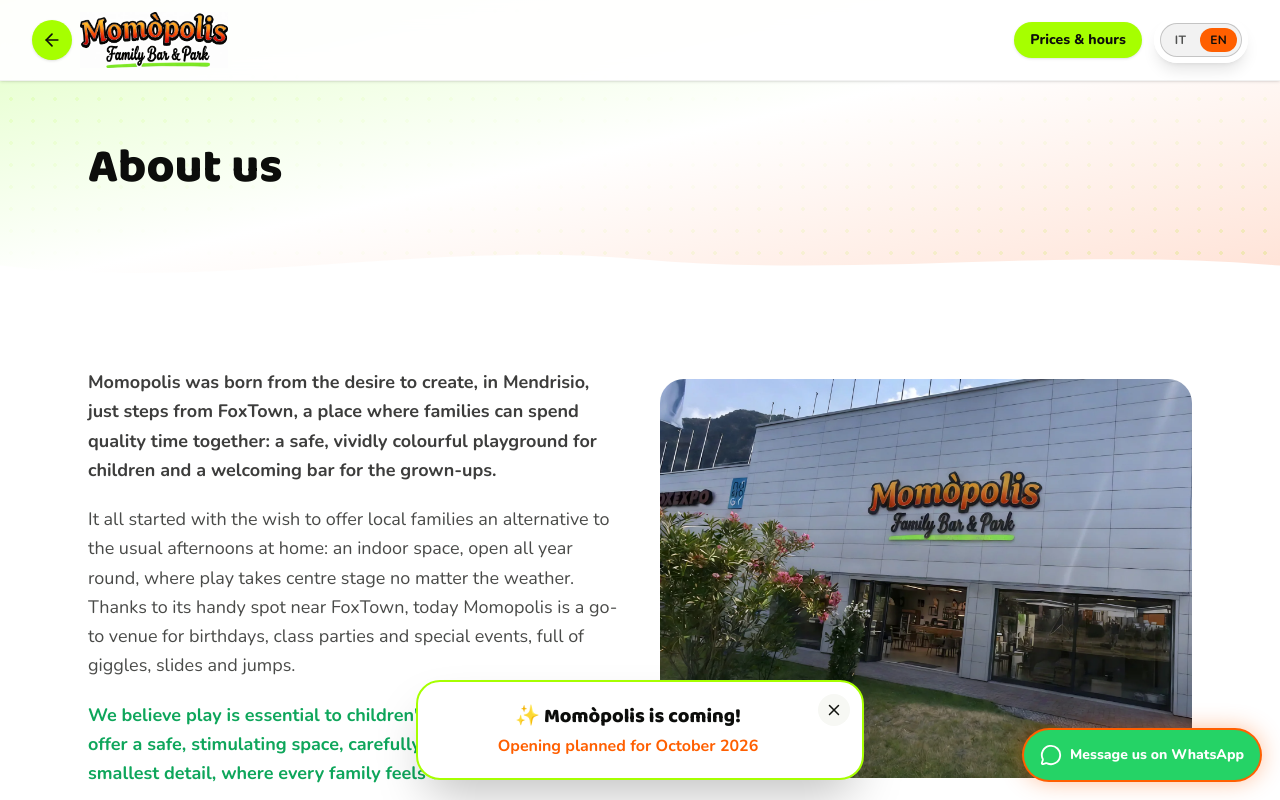
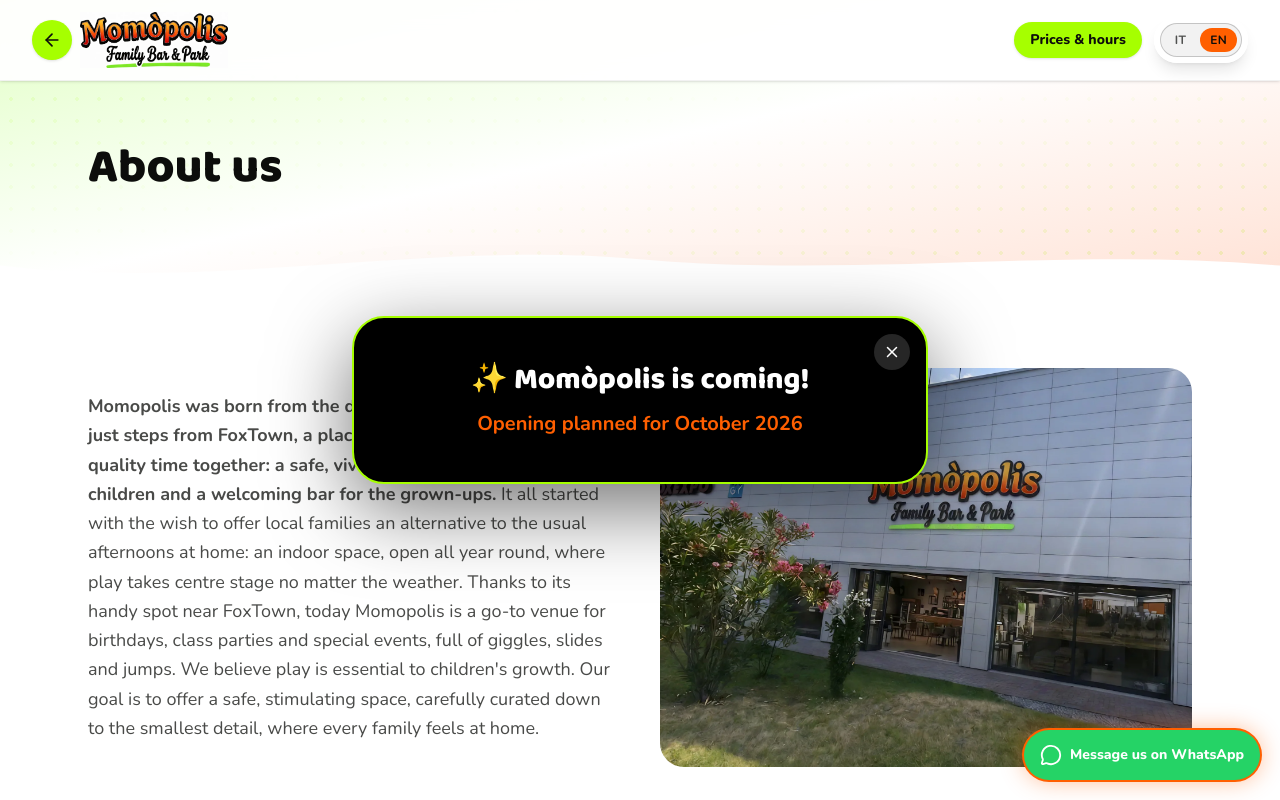
Before and after one commit to evamarketingmedia/Momopolismendri, a Next.js app: page /en/chi-siamo in a window 1280 px wide. Shown: the top 800 px of the page. Built offline with nearby package versions, Linux system fonts and the light colour scheme.

Commit message:
fix party flow and page content

```diff
--- a/src/app/[lang]/chi-siamo/page.tsx
+++ b/src/app/[lang]/chi-siamo/page.tsx
@@ -44,15 +44,13 @@
       <section className="py-16 sm:py-20">
         <Container className="grid items-center gap-10 lg:grid-cols-2">
           <div className="order-2 lg:order-1">
-            <p className="text-lg font-bold leading-relaxed text-momo-black/80">
-              {dict.about.intro}
-            </p>
-            <p className="mt-5 text-lg leading-relaxed text-momo-black/75">
-              {dict.about.storyText}
-            </p>
-            <p className="mt-5 text-lg font-bold leading-relaxed text-momo-green-700">
-              {dict.about.missionText}
-            </p>
+            {locale === "it" ? (
+              <p className="text-lg leading-relaxed text-momo-black/75">
+                <strong className="text-momo-black">Momòpolis</strong> nasce dall’idea di due genitori che da sempre hanno desiderato un luogo di lavoro vicino alla famiglia, ma anche dal bisogno di creare un luogo, per tutte le altre famiglie, che possa offrire un&apos;esperienza di divertimento e benessere. Grazie all&apos;area ristoro, affacciata sul parco giochi, il nostro <strong className="text-momo-black">Family Bar &amp; Park</strong> è un punto d’incontro per chiunque desideri trascorrere i propri momenti liberi in un luogo sicuro, accogliente e stimolante. I bambini potranno giocare liberamente, socializzare e scoprire nuove amicizie, mentre gli adulti si concedono una pausa di qualità.
+              </p>
+            ) : (
+              <p className="text-lg leading-relaxed text-momo-black/75"><strong>{dict.about.intro}</strong> {dict.about.storyText} {dict.about.missionText}</p>
+            )}
           </div>
           <div className="relative order-1 aspect-[4/3] overflow-hidden rounded-3xl lg:order-2">
             <Image
--- a/src/app/[lang]/pacchetti-feste/page.tsx
+++ b/src/app/[lang]/pacchetti-feste/page.tsx
@@ -22,10 +22,10 @@
 export async function generateMetadata({params}:{params:Promise<{lang:string}>}):Promise<Metadata>{const {lang}=await params;if(!hasLocale(lang))return{};return{title:lang==="it"?"Compleanni ed eventi":"Birthdays and events",description:lang==="it"?"Feste di compleanno ed eventi personalizzati da Momòpolis a Mendrisio.":"Birthday parties and custom events at Momòpolis in Mendrisio."};}
 
 export default async function PartiesPage({params}:{params:Promise<{lang:string}>}) {
-  const {lang}=await params;if(!hasLocale(lang))notFound();const locale=lang as Locale;const dict=await getDictionary(locale);const config=await getPartyConfig();const availability=await getUpcomingAvailability().catch(()=>[]);const initialSlots=availability.map(slot=>({...slot,remainingBookings:1,isWithinRules:isDateWithinBookingRules(slot.date,config)}));const it=locale==="it";
+  const {lang}=await params;if(!hasLocale(lang))notFound();const locale=lang as Locale;const [dict,config,availability]=await Promise.all([getDictionary(locale),getPartyConfig(),getUpcomingAvailability().catch(()=>[])]);const initialSlots=availability.map(slot=>({...slot,remainingBookings:1,isWithinRules:isDateWithinBookingRules(slot.date,config)}));const it=locale==="it";
   return <>
-    <PageHero kicker={it?"Compleanni ed eventi":"Birthdays and events"} title={it?"Trasforma la tua festa in un ricordo speciale.":"Turn your party into a special memory."} intro={it?"Da Momòpolis - Family Bar & Park ogni occasione diventa un'esperienza unica da condividere con chi ami.":"At Momòpolis - Family Bar & Park every occasion becomes a unique experience to share with those you love."}/>
-    <section className="pb-10 pt-12"><Container><div className="mx-auto max-w-4xl text-center"><p className="text-lg leading-relaxed text-momo-black/75">{it?"Siamo a tua disposizione per creare l'evento più adatto alle tue esigenze: dalle feste di compleanno per bambini alle ricorrenze speciali, fino a soluzioni completamente personalizzate per famiglie, gruppi ed aziende.":"We create the event that best suits your needs: from children’s birthday parties and special occasions to fully customised solutions for families, groups and companies."}</p><p className="mt-7 font-display text-xl font-extrabold">{it?"Desideri maggiori informazioni?":"Would you like more information?"}</p><div className="mt-5 flex flex-wrap justify-center gap-3"><a href="#preventivatore" className="inline-flex items-center gap-2 rounded-full bg-momo-green-neon px-6 py-3 font-extrabold"><WandSparkles size={18}/>{it?"Crea la tua festa su misura":"Build your custom party"}</a><a href={`tel:${siteConfig.mobile.replace(/\s+/g,"")}`} className="inline-flex items-center gap-2 rounded-full bg-momo-orange px-6 py-3 font-extrabold"><Phone size={18}/>{it?"Hai un’idea in particolare? Contattaci":"Have a special idea? Contact us"}</a></div></div></Container></section>
+    <PageHero kicker={it?"COMPLEANNI ED EVENTI":"BIRTHDAYS AND EVENTS"} title={it?"Trasforma la tua festa in un ricordo speciale.":"Turn your party into a special memory."} intro="Momòpolis - Family Bar & Park"/>
+    <section className="pb-10 pt-12"><Container><div className="mx-auto max-w-4xl text-center"><p className="text-lg leading-relaxed text-momo-black/75">{it?"È a tua disposizione per creare l'evento più adatto alle tue esigenze: dalle feste di compleanno per bambini alle ricorrenze speciali, fino a soluzioni completamente personalizzate per famiglie, gruppi ed aziende.":"We are at your disposal to create the event that best suits your needs: from children’s birthday parties and special occasions to fully customised solutions for families, groups and companies."}</p><div className="mt-7 flex flex-wrap justify-center gap-3"><a href="#preventivatore" className="inline-flex items-center gap-2 rounded-full bg-momo-green-neon px-6 py-3 font-extrabold"><WandSparkles size={18}/>{it?"Crea la tua festa su misura":"Build your custom party"}</a><a href={`tel:${siteConfig.mobile.replace(/\s+/g,"")}`} className="inline-flex items-center gap-2 rounded-full bg-momo-orange px-6 py-3 font-extrabold"><Phone size={18}/>{it?"Hai un’idea in particolare? Contattaci":"Have a special idea? Contact us"}</a></div></div></Container></section>
     <section id="preventivatore" className="bg-momo-green-neon/10 py-16 sm:py-20"><Container><div className="mx-auto max-w-4xl text-center"><p className="font-display text-sm font-extrabold uppercase tracking-[.18em] text-momo-orange">{it?"Crea la tua festa su misura":"Build your custom party"}</p><h2 className="font-display mt-2 text-3xl font-extrabold sm:text-4xl">{it?"Configura e richiedi il tuo preventivo":"Configure and request your quote"}</h2></div><div className="mt-10"><BookingForm locale={locale} dict={dict} config={config} initialSlots={initialSlots}/></div></Container></section>
   </>;
 }
--- a/src/app/[lang]/parco/page.tsx
+++ b/src/app/[lang]/parco/page.tsx
@@ -49,7 +49,7 @@
             </h2>
             <p className="mt-3 text-base font-bold leading-relaxed text-momo-black/75">
               {isIt
-                ? "Per accedere all’area giochi, i bambini devono indossare obbligatoriamente calze antiscivolo, mentre gli adulti accompagnatori devono utilizzare gli appositi copriscarpe, disponibili gratuitamente presso il bar."
+                ? "Per accedere all’area giochi, i bambini devono indossare obbligatoriamente calze antiscivolo. Gli adulti accompagnatori devono utilizzare gli appositi copriscarpe (disponibili gratuitamente presso il bar)."
                 : "To access the play area, children must wear non-slip socks, while accompanying adults must use the shoe covers available free of charge at the bar."}
             </p>
           </div>
--- a/src/components/OpeningNotice.tsx
+++ b/src/components/OpeningNotice.tsx
@@ -17,20 +17,20 @@
   return (
     <aside
       role="status"
-      className="fixed bottom-5 left-1/2 z-[70] w-[calc(100%-2rem)] max-w-md -translate-x-1/2 rounded-3xl border-2 border-momo-green-neon bg-white px-6 py-5 pr-12 text-center shadow-2xl"
+      className="fixed left-1/2 top-1/2 z-[100] w-[calc(100%-2rem)] max-w-xl -translate-x-1/2 -translate-y-1/2 rounded-[2rem] border-2 border-momo-green-neon bg-black px-8 py-9 pr-14 text-center text-white shadow-[0_24px_80px_rgba(0,0,0,.55)] sm:px-12 sm:py-11"
     >
       <button
         type="button"
         aria-label={locale === "it" ? "Chiudi avviso" : "Close notice"}
         onClick={() => setVisible(false)}
-        className="absolute right-3 top-3 grid h-8 w-8 place-items-center rounded-full bg-momo-cream-dim transition-colors hover:bg-momo-orange/20"
+        className="absolute right-4 top-4 grid h-9 w-9 place-items-center rounded-full bg-white/15 text-white transition-colors hover:bg-white/25"
       >
         <X size={18} />
       </button>
-      <p className="font-display text-xl font-extrabold text-momo-black">
+      <p className="font-display text-2xl font-extrabold sm:text-3xl">
         ✨ {locale === "it" ? "Sta arrivando Momòpolis!" : "Momòpolis is coming!"}
       </p>
-      <p className="mt-1 font-bold text-momo-orange">
+      <p className="mt-3 text-lg font-bold text-momo-orange sm:text-xl">
         {locale === "it" ? "Apertura prevista per ottobre 2026" : "Opening planned for October 2026"}
       </p>
     </aside>
--- a/src/lib/dictionaries/it.ts
+++ b/src/lib/dictionaries/it.ts
@@ -86,7 +86,7 @@
       },
       {
         title: "Qualità e cura dei dettagli",
-        text: "Dalla pulizia degli spazi alla qualità del cibo, servizio, non lasciamo nulla al caso.",
+        text: "Dalla pulizia degli spazi alla qualità del servizio, non lasciamo nulla al caso.",
       },
       {
         title: "Divertimento su misura",
@@ -118,8 +118,8 @@
       { title: "Salta Salta", text: "Tappeto elastico con doppia postazione per dare sfogo a tutta l’energia." },
       { title: "Donuts Slide", text: "Struttura gioco con scivolo e ciambella per discese divertenti." },
       { title: "Area costruzioni", text: "Lego giganti per stimolare la creatività." },
-      { title: "Area lettura", text: "Libreria e divanetti per condividere un momento d’immaginazione con i propri genitori." },
-      { title: "Area 0–3", text: "Ambiente in totale sicurezza con giochi morbidi, salterelli e piccolo castello gonfiabile." },
+      { title: "Area lettura", text: "Per condividere un momento d’immaginazione con i propri genitori." },
+      { title: "Area 0–3", text: "Ambiente in totale sicurezza con giochi soft." },
       { title: "Multigaming", text: "Postazioni videogiochi a moneta per sfidare gli altri o la propria fortuna." },
     ],
   },
```
Also changed, not shown: src/components/BookingForm.tsx (+14 -9 lines).
